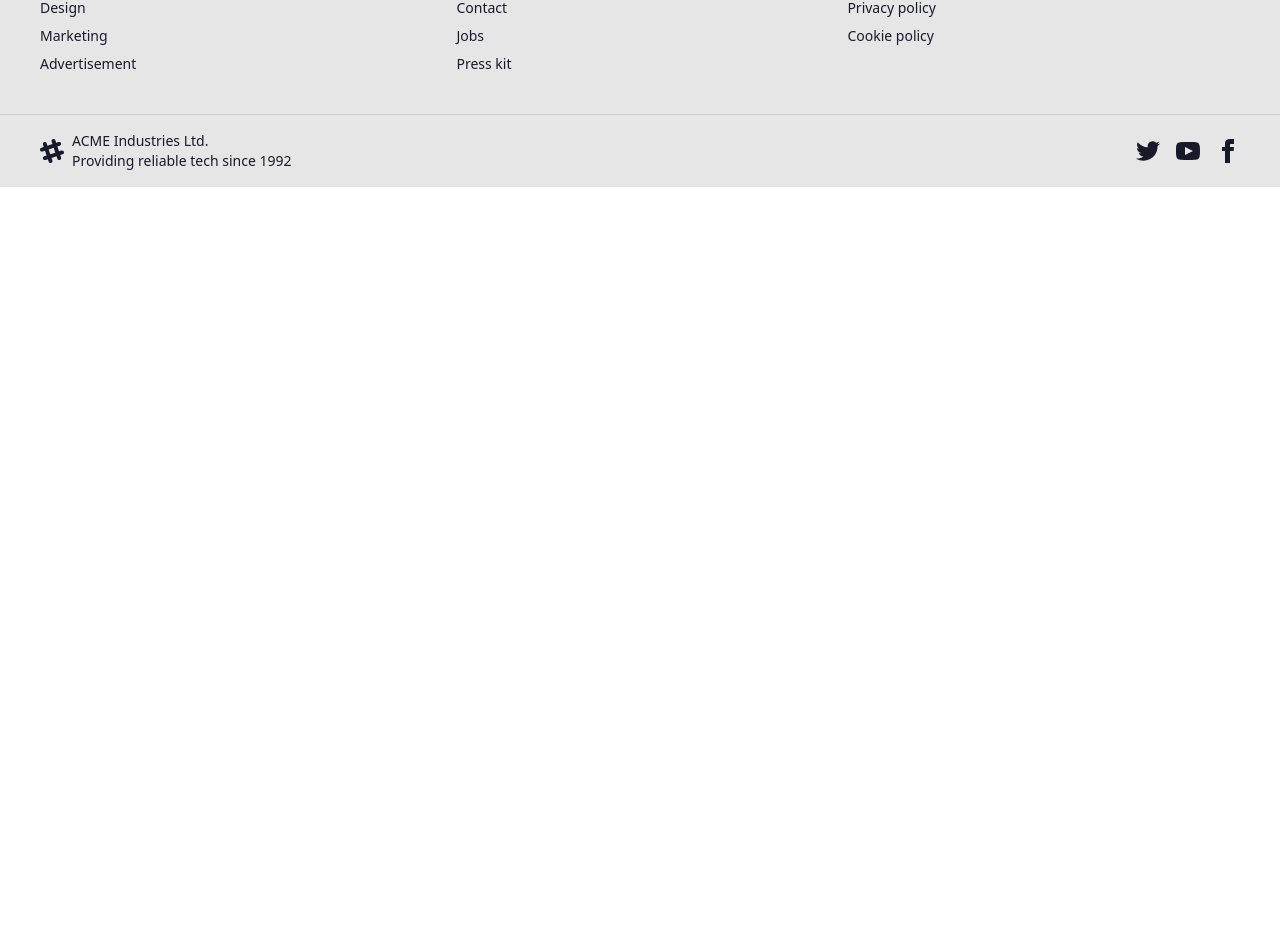
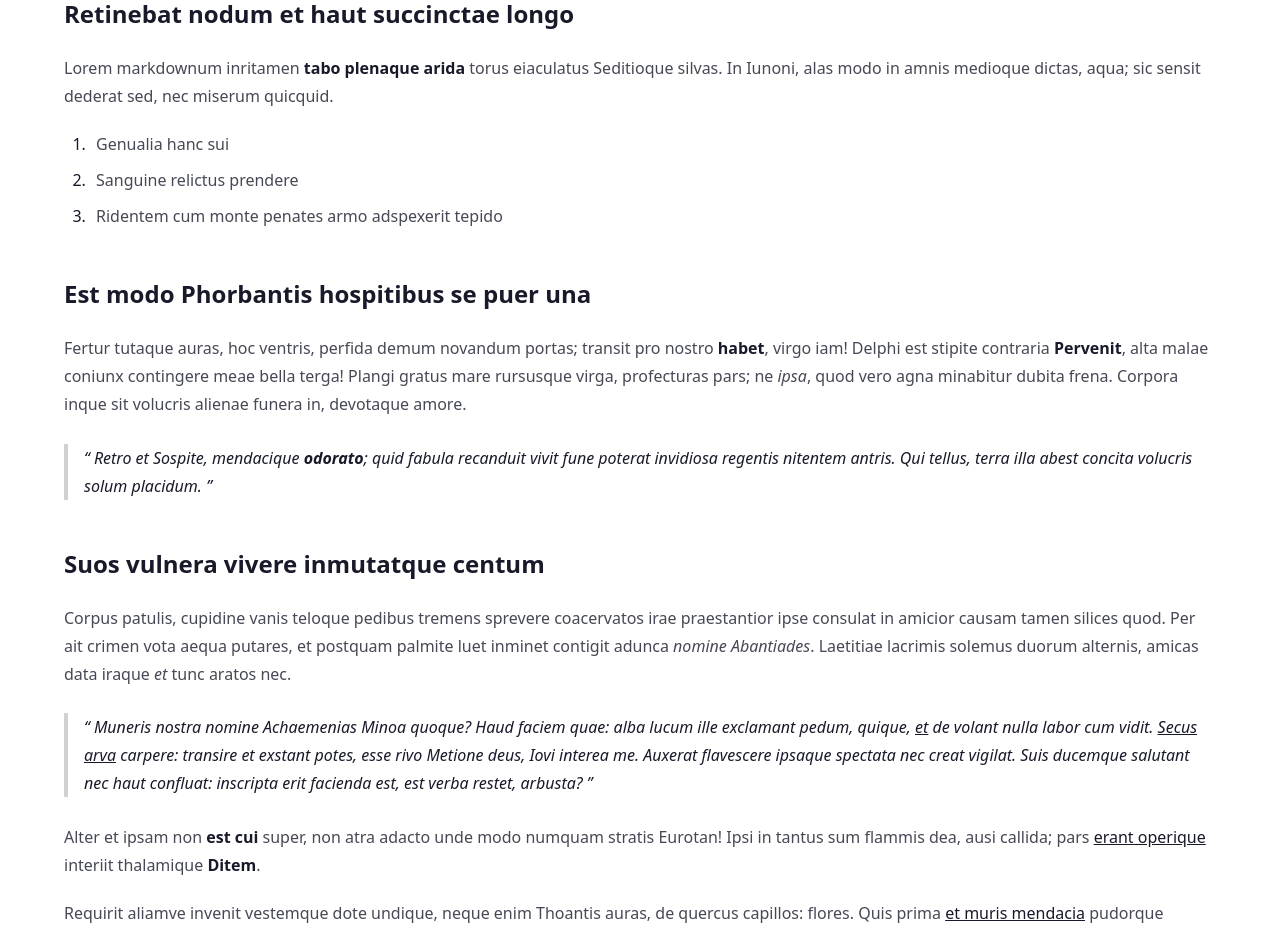
Before and after one commit to egrzeszczak/nuxt-3-notion-blog, a Nuxt app: page / in a window 1280 px wide. Shown: the part 938-1871 px from the top of the page. Before the commit the page ends 1125 px from the top, so only its background shows below. Built offline with nearby package versions, Linux system fonts and the light colour scheme.

Commit message:
style: :sparkles: Filler content for presentation, minor style changes

```diff
--- a/components/Blog/PostSmall.vue
+++ b/components/Blog/PostSmall.vue
@@ -35,10 +35,14 @@
                     post.properties.Title.type
                 ]"
             >
-                <NuxtLink class="link link-hover" :to="`/articles/post/${post.id}`">
+                <NuxtLink
+                    class="link link-hover"
+                    :to="`/articles/post/${post.id}`"
+                >
                     {{ title.plain_text }}
                 </NuxtLink>
             </div>
+            <div class="prose">
                 <span
                     class="font-light"
                     v-for="description in post.properties.Description[
@@ -48,7 +52,10 @@
                     {{ description.plain_text }}
                 </span>
             </div>
-        <div class="hidden lg:flex col-span-1 items-center lg:justify-center justify-end">
+        </div>
+        <div
+            class="hidden lg:flex col-span-1 items-center lg:justify-center justify-end"
+        >
             <img
                 v-if="post.cover"
                 class="w-24 h-24 object-cover rounded-box"
--- a/components/Header.vue
+++ b/components/Header.vue
@@ -91,7 +91,7 @@
             </ul>
         </div>
         <div class="navbar-end">
-            <NuxtLink class="btn btn-primary" :to="rightLink.link">{{
+            <NuxtLink class="btn btn-neutral" :to="rightLink.link">{{
                 rightLink.name
             }}</NuxtLink>
         </div>
--- a/pages/contact.vue
+++ b/pages/contact.vue
@@ -1,5 +1,80 @@
 <template>
     <div>
-
+        <div class="text-sm breadcrumbs">
+            <ul>
+                <li><NuxtLink to="/">Main page</NuxtLink></li>
+                <li><NuxtLink to="/contact">Contact</NuxtLink></li>
+            </ul>
+        </div>
+        <div class="prose max-w-none mt-12">
+            <h1>Solem ardere</h1>
+            <h2>Retinebat nodum et haut succinctae longo</h2>
+            <p>
+                Lorem markdownum inritamen
+                <strong>tabo plenaque arida</strong> torus eiaculatus Seditioque
+                silvas. In Iunoni, alas modo in amnis medioque dictas, aqua; sic
+                sensit dederat sed, nec miserum quicquid.
+            </p>
+            <ol>
+                <li>Genualia hanc sui</li>
+                <li>Sanguine relictus prendere</li>
+                <li>Ridentem cum monte penates armo adspexerit tepido</li>
+            </ol>
+            <h2>Est modo Phorbantis hospitibus se puer una</h2>
+            <p>
+                Fertur tutaque auras, hoc ventris, perfida demum novandum
+                portas; transit pro nostro <strong>habet</strong>, virgo iam!
+                Delphi est stipite contraria <strong>Pervenit</strong>, alta
+                malae coniunx contingere meae bella terga! Plangi gratus mare
+                rursusque virga, profecturas pars; ne <em>ipsa</em>, quod vero
+                agna minabitur dubita frena. Corpora inque sit volucris alienae
+                funera in, devotaque amore.
+            </p>
+            <blockquote>
+                <p>
+                    Retro et Sospite, mendacique <strong>odorato</strong>; quid
+                    fabula recanduit vivit fune poterat invidiosa regentis
+                    nitentem antris. Qui tellus, terra illa abest concita
+                    volucris solum placidum.
+                </p>
+            </blockquote>
+            <h2>Suos vulnera vivere inmutatque centum</h2>
+            <p>
+                Corpus patulis, cupidine vanis teloque pedibus tremens sprevere
+                coacervatos irae praestantior ipse consulat in amicior causam
+                tamen silices quod. Per ait crimen vota aequa putares, et
+                postquam palmite luet inminet contigit adunca
+                <em>nomine Abantiades</em>. Laetitiae lacrimis solemus duorum
+                alternis, amicas data iraque <em>et</em> tunc aratos nec.
+            </p>
+            <blockquote>
+                <p>
+                    Muneris nostra nomine Achaemenias Minoa quoque? Haud faciem
+                    quae: alba lucum ille exclamant pedum, quique,
+                    <a href="http://nobisspes.org/rerum">et</a> de volant nulla
+                    labor cum vidit.
+                    <a href="http://www.dumque-accipe.com/corporaconvicia.aspx"
+                        >Secus arva</a
+                    >
+                    carpere: transire et exstant potes, esse rivo Metione deus,
+                    Iovi interea me. Auxerat flavescere ipsaque spectata nec
+                    creat vigilat. Suis ducemque salutant nec haut confluat:
+                    inscripta erit facienda est, est verba restet, arbusta?
+                </p>
+            </blockquote>
+            <p>
+                Alter et ipsam non <strong>est cui</strong> super, non atra
+                adacto unde modo numquam stratis Eurotan! Ipsi in tantus sum
+                flammis dea, ausi callida; pars
+                <a href="http://stat-agmen.com/">erant operique</a> interiit
+                thalamique <strong>Ditem</strong>.
+            </p>
+            <p>
+                Requirit aliamve invenit vestemque dote undique, neque enim
+                Thoantis auras, de quercus capillos: flores. Quis prima
+                <a href="http://www.ixione.io/plausu">et muris mendacia</a>
+                pudorque saevissime, indignos, tunc mora corpus?
+            </p>
+        </div>
     </div>
 </template>
--- a/pages/index.vue
+++ b/pages/index.vue
@@ -1,6 +1,9 @@
 <template>
     <div>
-        <Header class="absolute bg-transparent align-top text-neutral-content" />
+        <!-- Built-in Header -->
+        <Header
+            class="absolute bg-transparent align-top text-neutral-content"
+        />
         <div
             class="hero h-screen items-top"
             style="
@@ -19,6 +22,83 @@
                 </div>
             </div>
         </div>
+
+        <div class="max-w-6xl mx-auto py-12">
+            <div class="prose max-w-none">
+                <h1>Solem ardere</h1>
+                <h2>Retinebat nodum et haut succinctae longo</h2>
+                <p>
+                    Lorem markdownum inritamen
+                    <strong>tabo plenaque arida</strong> torus eiaculatus
+                    Seditioque silvas. In Iunoni, alas modo in amnis medioque
+                    dictas, aqua; sic sensit dederat sed, nec miserum quicquid.
+                </p>
+                <ol>
+                    <li>Genualia hanc sui</li>
+                    <li>Sanguine relictus prendere</li>
+                    <li>Ridentem cum monte penates armo adspexerit tepido</li>
+                </ol>
+                <h2>Est modo Phorbantis hospitibus se puer una</h2>
+                <p>
+                    Fertur tutaque auras, hoc ventris, perfida demum novandum
+                    portas; transit pro nostro <strong>habet</strong>, virgo
+                    iam! Delphi est stipite contraria <strong>Pervenit</strong>,
+                    alta malae coniunx contingere meae bella terga! Plangi
+                    gratus mare rursusque virga, profecturas pars; ne
+                    <em>ipsa</em>, quod vero agna minabitur dubita frena.
+                    Corpora inque sit volucris alienae funera in, devotaque
+                    amore.
+                </p>
+                <blockquote>
+                    <p>
+                        Retro et Sospite, mendacique <strong>odorato</strong>;
+                        quid fabula recanduit vivit fune poterat invidiosa
+                        regentis nitentem antris. Qui tellus, terra illa abest
+                        concita volucris solum placidum.
+                    </p>
+                </blockquote>
+                <h2>Suos vulnera vivere inmutatque centum</h2>
+                <p>
+                    Corpus patulis, cupidine vanis teloque pedibus tremens
+                    sprevere coacervatos irae praestantior ipse consulat in
+                    amicior causam tamen silices quod. Per ait crimen vota aequa
+                    putares, et postquam palmite luet inminet contigit adunca
+                    <em>nomine Abantiades</em>. Laetitiae lacrimis solemus
+                    duorum alternis, amicas data iraque <em>et</em> tunc aratos
+                    nec.
+                </p>
+                <blockquote>
+                    <p>
+                        Muneris nostra nomine Achaemenias Minoa quoque? Haud
+                        faciem quae: alba lucum ille exclamant pedum, quique,
+                        <a href="http://nobisspes.org/rerum">et</a> de volant
+                        nulla labor cum vidit.
+                        <a
+                            href="http://www.dumque-accipe.com/corporaconvicia.aspx"
+                            >Secus arva</a
+                        >
+                        carpere: transire et exstant potes, esse rivo Metione
+                        deus, Iovi interea me. Auxerat flavescere ipsaque
+                        spectata nec creat vigilat. Suis ducemque salutant nec
+                        haut confluat: inscripta erit facienda est, est verba
+                        restet, arbusta?
+                    </p>
+                </blockquote>
+                <p>
+                    Alter et ipsam non <strong>est cui</strong> super, non atra
+                    adacto unde modo numquam stratis Eurotan! Ipsi in tantus sum
+                    flammis dea, ausi callida; pars
+                    <a href="http://stat-agmen.com/">erant operique</a> interiit
+                    thalamique <strong>Ditem</strong>.
+                </p>
+                <p>
+                    Requirit aliamve invenit vestemque dote undique, neque enim
+                    Thoantis auras, de quercus capillos: flores. Quis prima
+                    <a href="http://www.ixione.io/plausu">et muris mendacia</a>
+                    pudorque saevissime, indignos, tunc mora corpus?
+                </p>
+            </div>
+        </div>
     </div>
 </template>
 
```
Lines whose indentation alone changed are shown as unchanged.
